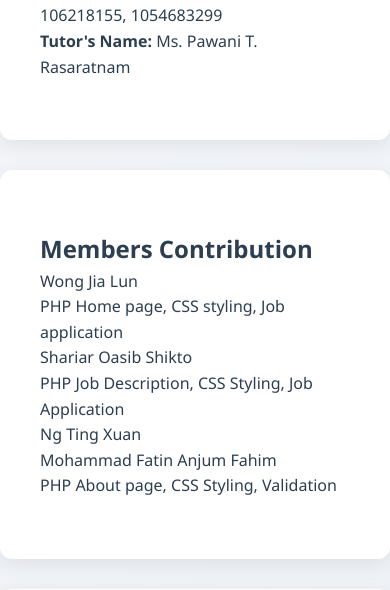
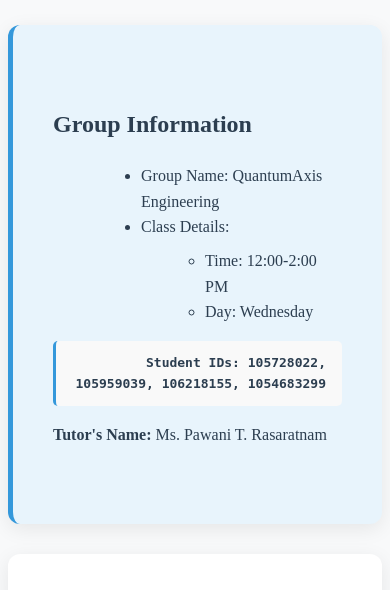
Before and after one commit to 105959039/COS10026-Project-Part2, a PHP site: page /about.php in a window 390 px wide; the page is wider, and only the part inside the window is pictured. Shown: the part 653-1243 px from the top of that part. Run offline with PHP 8.4, Linux system fonts and the light colour scheme; data that the repository does not hold is empty.

Commit message:
added css for about page

```diff
--- a/styles.css
+++ b/styles.css
@@ -486,72 +486,60 @@
 </style>
 //Apply styles
 <style>
-    /* Header Styles */
-    header {
-      background: linear-gradient(135deg, #2c3e50 0%, #3498db 100%);
-      color: white;
-      padding: 20px 5%;
-      box-shadow: 0 4px 12px rgba(0, 0, 0, 0.15);
-      position: relative;
+    * {
+    margin: 0;
+    padding: 0;
+    box-sizing: border-box;
+    font-family: 'Segoe UI', Tahoma, Geneva, Verdana, sans-serif;
 }
 
-    .logo-container {
-      display: flex;
-      justify-content: center;
-      align-items: center;
-      margin-bottom: 10px;
+.about_body {
+    line-height: 1.6;
+    color: #333;
+    background-color: #f5f7f9;
+    max-width: 1200px;
+    margin: 0 auto;
+    padding: 0 20px;
+}
+/* Navigation */
+.about_nav {
+    background-color: #2c3e50;
+    margin-bottom: 2rem;
+    border-radius: 5px;
+    padding: 1rem;
 }
 
-    .logo {
-       width: 120px;
-       height: auto;
-    }
-
-    .logo-text {
-      font-size: 18px;
-      font-weight: bold;
-      color: #2c3e50;
-      text-align: center;
-    }
-
-    /* Navigation */
-    nav {
+.about_nav-container {
     display: flex;
     justify-content: center;
     flex-wrap: wrap;
-      gap: 15px;
-      margin-top: 15px;
+    gap: 1rem;
 }
 
-    nav a {
+.about_nav-btn {
+    display: flex;
+    align-items: center;
     color: white;
     text-decoration: none;
-      padding: 10px 20px;
-      border-radius: 30px;
-      background: rgba(255, 255, 255, 0.1);
+    padding: 0.8rem 1.2rem;
+    border-radius: 5px;
+    background-color: #3498db;
     transition: all 0.3s ease;
-      font-weight: 500;
 }
 
-    nav a:hover {
-      background: rgba(255, 255, 255, 0.2);
+.about_nav-btn:hover {
+    background-color: #2980b9;
     transform: translateY(-2px);
+    box-shadow: 0 4px 8px rgba(0, 0, 0, 0.2);
 }
 
-    * {
-      box-sizing: border-box;
-      margin: 0;
-      padding: 0;
+.about_nav-btn.about_active {
+    background-color: #e74c3c;
 }
 
-    body {
-      font-family: 'Segoe UI', Tahoma, Geneva, Verdana, sans-serif;
-      background: linear-gradient(135deg, #f5f7fa 0%, #e4e8f0 100%);
-      color: #2c3e50;
-      line-height: 1.6;
-      padding: 0;
-      margin: 0;
-      min-height: 100vh;
+.about_nav-btn i {
+    margin-right: 8px;
+    font-size: 1.1rem;
 }
 
     /* Main Content */
@@ -829,3 +817,275 @@
     resize: vertical;     /* user can resize vertically */
     font-family: inherit; /* matches other inputs */
 }
+//About styles
+/* Reset and Base Styles */
+* {
+    margin: 0;
+    padding: 0;
+    box-sizing: border-box;
+    font-family: 'Segoe UI', Tahoma, Geneva, Verdana, sans-serif;
+}
+
+.about_body {
+    line-height: 1.6;
+    color: #333;
+    background-color: #f5f7f9;
+    max-width: 1200px;
+    margin: 0 auto;
+    padding: 0 20px;
+}
+
+/* Header Styles */
+.about_header {
+    background: linear-gradient(135deg, #2c3e50 0%, #3498db 100%);
+    color: white;
+    padding: 1.5rem;
+    text-align: center;
+    border-bottom: 5px solid #3498db;
+    margin: 1rem 0 2rem 0;
+    border-radius: 8px;
+}
+
+.about_logo-image {
+    width: 100px;
+    height: 100px;
+    margin-bottom: 1rem;
+    box-shadow: 0 4px 10px rgba(0, 0, 0, 0.2);
+    border: 2px solid #3498db;
+}
+
+.about_logo-container {
+    display: flex;
+    flex-direction: column;
+    align-items: center;
+    justify-content: center;
+    margin-bottom: 1rem;
+}
+
+.about_company-name {
+    font-size: 2.2rem;
+    margin-top: 0.5rem;
+    color: white;
+}
+
+/* Navigation */
+.about_nav {
+    background-color: #2c3e50;
+    margin-bottom: 2rem;
+    border-radius: 5px;
+    padding: 1rem;
+}
+
+.about_nav-container {
+    display: flex;
+    justify-content: center;
+    flex-wrap: wrap;
+    gap: 1rem;
+}
+
+.about_nav-btn {
+    display: flex;
+    align-items: center;
+    color: white;
+    text-decoration: none;
+    padding: 0.8rem 1.2rem;
+    border-radius: 5px;
+    background-color: #3498db;
+    transition: all 0.3s ease;
+}
+
+.about_nav-btn:hover {
+    background-color: #2980b9;
+    transform: translateY(-2px);
+    box-shadow: 0 4px 8px rgba(0, 0, 0, 0.2);
+}
+
+.about_nav-btn.about_active {
+    background-color: #e74c3c;
+}
+
+.about_nav-btn i {
+    margin-right: 8px;
+    font-size: 1.1rem;
+}
+
+/* Main Content */
+.about_main {
+    display: flex;
+    flex-direction: column;
+    gap: 2rem;
+    margin-bottom: 2rem;
+}
+
+.about_section {
+    background-color: white;
+    padding: 1.5rem;
+    border-radius: 8px;
+    box-shadow: 0 2px 10px rgba(0, 0, 0, 0.1);
+}
+
+.about_h2 {
+    color: #2c3e50;
+    border-bottom: 2px solid #3498db;
+    padding-bottom: 0.5rem;
+    margin-bottom: 1rem;
+}
+
+.about_h3 {
+    color: #4a6491;
+    margin: 1rem 0;
+}
+
+.about_group-info {
+    background-color: #e8f4fc;
+    border-left: 5px solid #3498db;
+}
+
+.about_nested-list {
+    margin-left: 1.5rem;
+}
+
+.about_nested-list ul {
+    margin-left: 1.5rem;
+    margin-top: 0.5rem;
+}
+
+.about_student-ids {
+    text-align: right;
+    font-family: monospace;
+    background-color: #f9f9f9;
+    padding: 0.75rem 1rem;
+    border-radius: 5px;
+    border-left: 3px solid #3498db;
+    margin: 1rem 0;
+    font-weight: bold;
+}
+
+.about_contributions dl {
+    display: grid;
+    grid-template-columns: auto 1fr;
+    gap: 0.5rem 1.5rem;
+}
+
+.about_contributions dt {
+    font-weight: bold;
+    color: #2c3e50;
+    grid-column: 1;
+}
+
+.about_contributions dd {
+    margin: 0;
+    grid-column: 2;
+}
+
+.about_group-photo {
+    text-align: center; /* Center the figure and caption */
+    margin-bottom: 40px;
+}
+
+.about_group-photo figure.team-photo {
+    display: inline-block; /* Shrinks figure to image size */
+    margin: 0 auto 20px;   /* Center and add space below */
+}
+
+.about_group-photo img {
+    width: 300px;          /* Adjust as needed */
+    max-width: 90%;        /* Responsive on smaller screens */
+    height: auto;          /* Maintain aspect ratio */
+    border-radius: 10px;   /* Rounded corners */
+    box-shadow: 0 5px 15px rgba(0,0,0,0.2); /* Optional styling */
+}
+
+.about_group-photo figcaption {
+    margin-top: 10px;
+    font-style: italic;
+    color: #555;
+    font-size: 0.95rem;
+}
+
+
+.about_interests {
+    overflow-x: auto;
+    display: flex;
+    justify-content: center;
+}
+
+.about_interests table {
+    width: 90%;
+    border-collapse: collapse;
+    margin: 1rem 0;
+    background-color: white;
+    box-shadow: 0 2px 5px rgba(0, 0, 0, 0.1);
+}
+
+.about_interests .about_team-skills {
+    background-color: #d4edff;
+    font-weight: bold;
+}
+
+.about_interests caption {
+    font-weight: bold;
+    font-size: 1.2rem;
+    color: #2c3e50;
+    margin-bottom: 0.5rem;
+    caption-side: top;
+    text-align: center;
+}
+
+.about_interests th, .about_interests td {
+    padding: 0.75rem;
+    text-align: left;
+    border: 1px solid #ddd;
+}
+
+.about_interests th {
+    background-color: #3498db;
+    color: white;
+    font-weight: bold;
+}
+
+.about_interests tr:nth-child(even) {
+    background-color: #f2f2f2;
+}
+
+.about_interests tr:hover {
+    background-color: #e6f7ff;
+}
+
+
+/* Responsive Design */
+@media (max-width: 768px) {
+    .about_nav-container {
+        flex-direction: column;
+        align-items: center;
+    }
+
+    .about_nav-btn {
+        width: 100%;
+        max-width: 250px;
+        justify-content: center;
+    }
+
+    .about_group-photo figure {
+        float: none;
+        margin: 1rem auto;
+    }
+
+    .about_contributions dl {
+        grid-template-columns: 1fr;
+    }
+
+    .about_contributions dt, .about_contributions dd {
+        grid-column: 1;
+    }
+
+    .about_contributions dt {
+        margin-top: 0.5rem;
+        border-bottom: 1px dashed #ccc;
+        padding-bottom: 0.25rem;
+    }
+
+    .about_interests table {
+        font-size: 0.85rem;
+    }
+}
```
Lines whose indentation alone changed are shown as unchanged.
